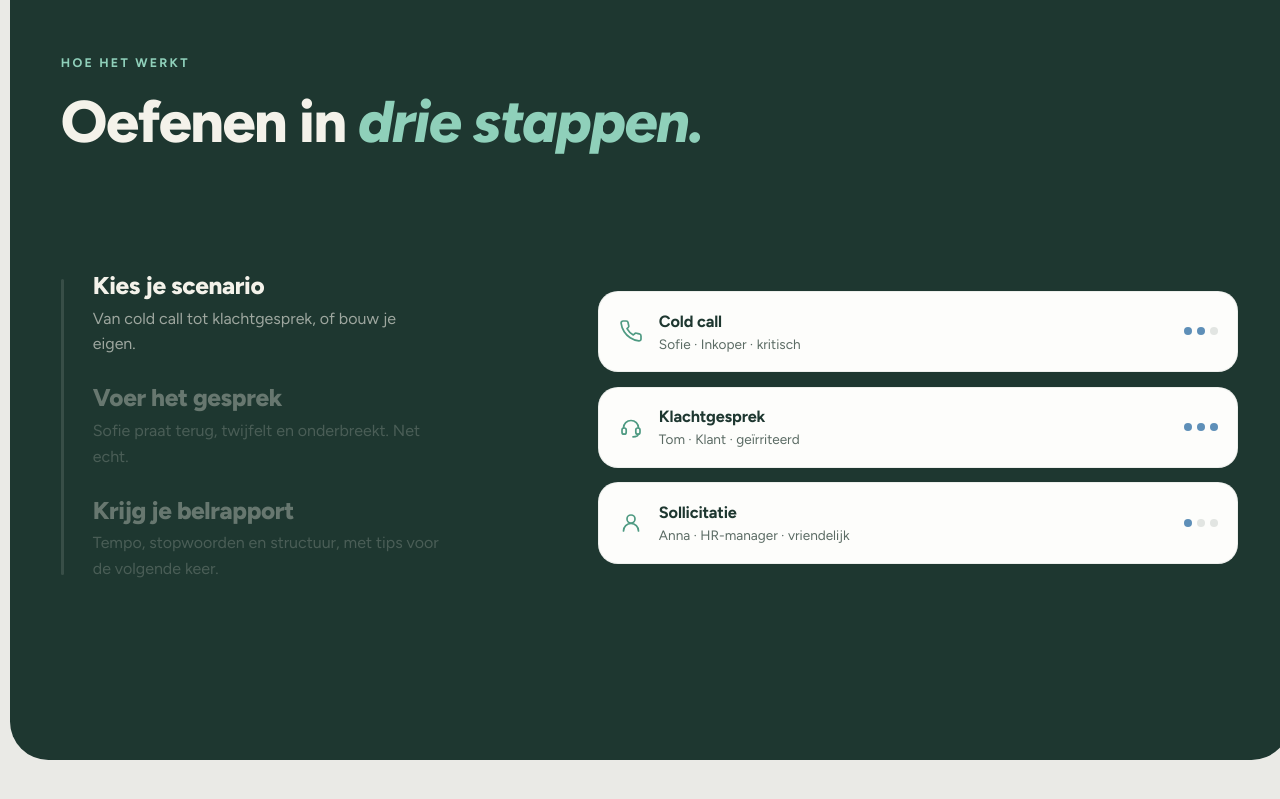
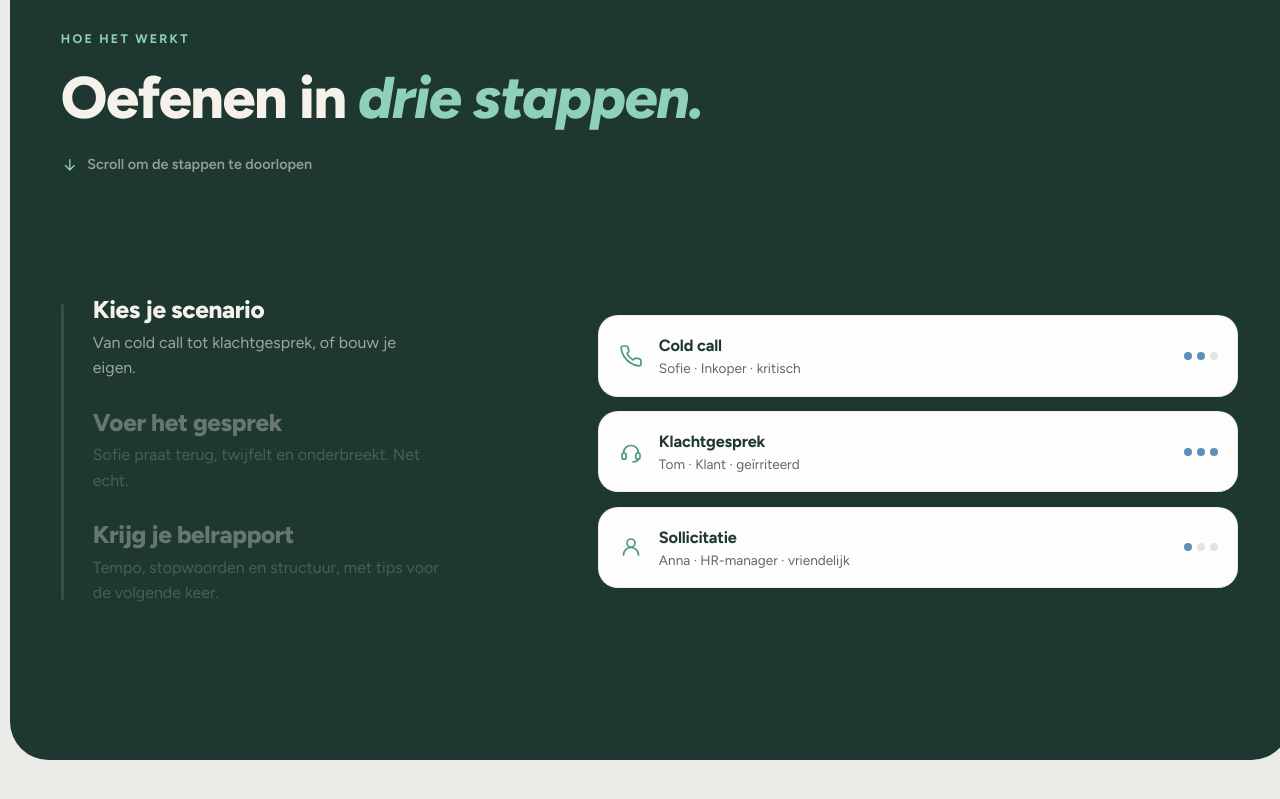
Before and after one commit to Cello-business/cello-website, a website built with Vite: page index.html in a window 1280 px wide. Shown: the part 1827-2626 px from the top of the page. Built offline with nearby package versions, Linux system fonts and the light colour scheme; some packages are replaced by stand-ins of ours.

Commit message:
some fixes

```diff
--- a/index.html
+++ b/index.html
@@ -5,10 +5,20 @@
     <meta name="viewport" content="width=device-width, initial-scale=1.0" />
     <title>Cello · Beter bellen begint met oefenen</title>
     <meta name="description" content="Cello laat je team echte telefoongesprekken oefenen met AI-simulaties, van cold calls tot klachtgesprekken, met meteen feedback op tempo, taal en zelfvertrouwen." />
+    <meta property="og:type" content="website" />
+    <meta property="og:url" content="https://cellobusiness.com/" />
+    <meta property="og:site_name" content="Cello" />
+    <meta property="og:locale" content="nl_BE" />
     <meta property="og:title" content="Cello · AI-belsimulaties voor teams" />
     <meta property="og:description" content="Oefen echte gesprekken met AI die terugpraat. Krijg meteen feedback op tempo, taal en zelfvertrouwen." />
-    <meta property="og:type" content="website" />
-    <meta property="og:image" content="/logo-black.png" />
+    <meta property="og:image" content="https://cellobusiness.com/og-image.png" />
+    <meta property="og:image:width" content="1200" />
+    <meta property="og:image:height" content="630" />
+    <meta property="og:image:alt" content="Cello — Bellen leer je door te bellen." />
+    <meta name="twitter:card" content="summary_large_image" />
+    <meta name="twitter:title" content="Cello · AI-belsimulaties voor teams" />
+    <meta name="twitter:description" content="Oefen echte gesprekken met AI die terugpraat. Krijg meteen feedback op tempo, taal en zelfvertrouwen." />
+    <meta name="twitter:image" content="https://cellobusiness.com/og-image.png" />
     <meta name="theme-color" content="#EAEAE6" />
     <link rel="icon" type="image/png" sizes="32x32" href="/favicon-32.png" />
     <link rel="icon" type="image/png" sizes="512x512" href="/favicon-512.png" />
@@ -171,6 +181,10 @@
             <div class="sim-head">
               <p class="eyebrow eyebrow-dark" data-reveal>Hoe het werkt</p>
               <h2 data-reveal>Oefenen in <em>drie stappen.</em></h2>
+              <p class="sim-hint" aria-hidden="true">
+                <svg viewBox="0 0 24 24" fill="none"><path d="M12 5v14M6 13l6 6 6-6" stroke="currentColor" stroke-width="1.8" stroke-linecap="round" stroke-linejoin="round"/></svg>
+                Scroll om de stappen te doorlopen
+              </p>
             </div>
             <div class="sim-mobile-ind" aria-hidden="true">
               <div class="smi-labels">
--- a/src/js/sim.js
+++ b/src/js/sim.js
@@ -10,6 +10,7 @@ export function initSim(reduced) {
 
   const scoreEl = sim.querySelector('[data-count-to]');
   const ring = sim.querySelector('[data-ring]');
+  const hint = sim.querySelector('.sim-hint');
   const mm = gsap.matchMedia();
 
   /* ── Desktop: gepinde, gescrubde simulatie ── */
@@ -32,6 +33,12 @@ export function initSim(reduced) {
         anticipatePin: 1,
       },
     });
+
+    // scroll-hint tonen, en meteen wegvagen zodra het scrollen begint
+    if (hint) {
+      hint.style.display = 'inline-flex';
+      tl.to(hint, { autoAlpha: 0, duration: 0.3, ease: 'power1.out' }, 0.12);
+    }
 
     // fase 1: scenario wordt gekozen (groene rand + rest dimt)
     tl.to('.pick-1', { scale: 1.03, boxShadow: 'inset 0 0 0 2px rgba(78, 154, 130, 0.95)', duration: 0.4 }, 0.3)
@@ -116,6 +123,12 @@ export function initSim(reduced) {
       },
     });
 
+    // scroll-hint tonen, en meteen wegvagen zodra het scrollen begint
+    if (hint) {
+      hint.style.display = 'inline-flex';
+      tl.to(hint, { autoAlpha: 0, duration: 0.28, ease: 'power1.out' }, 0.1);
+    }
+
     // fase 1: scenario wordt gekozen
     tl.to('.pick-1', { scale: 1.03, boxShadow: 'inset 0 0 0 2px rgba(78, 154, 130, 0.95)', duration: 0.4 }, 0.25)
       .to(['.pick-2', '.pick-3'], { opacity: 0.38, scale: 0.985, duration: 0.4 }, 0.3)
--- a/src/styles/sections.css
+++ b/src/styles/sections.css
@@ -228,6 +228,23 @@
 }
 
 .sim-head h2 em {
+  color: #8fd0ba;
+}
+
+/* scroll-hint: alleen zichtbaar wanneer JS de gepinde versie draait */
+.sim-hint {
+  display: none;
+  align-items: center;
+  gap: 0.55rem;
+  margin-top: 0.5rem;
+  color: rgba(244, 242, 234, 0.55);
+  font-size: 0.9rem;
+  font-weight: 600;
+}
+
+.sim-hint svg {
+  width: 1.1rem;
+  height: 1.1rem;
   color: #8fd0ba;
 }
 
```
Also changed, not shown: public/og-image.png (added).
